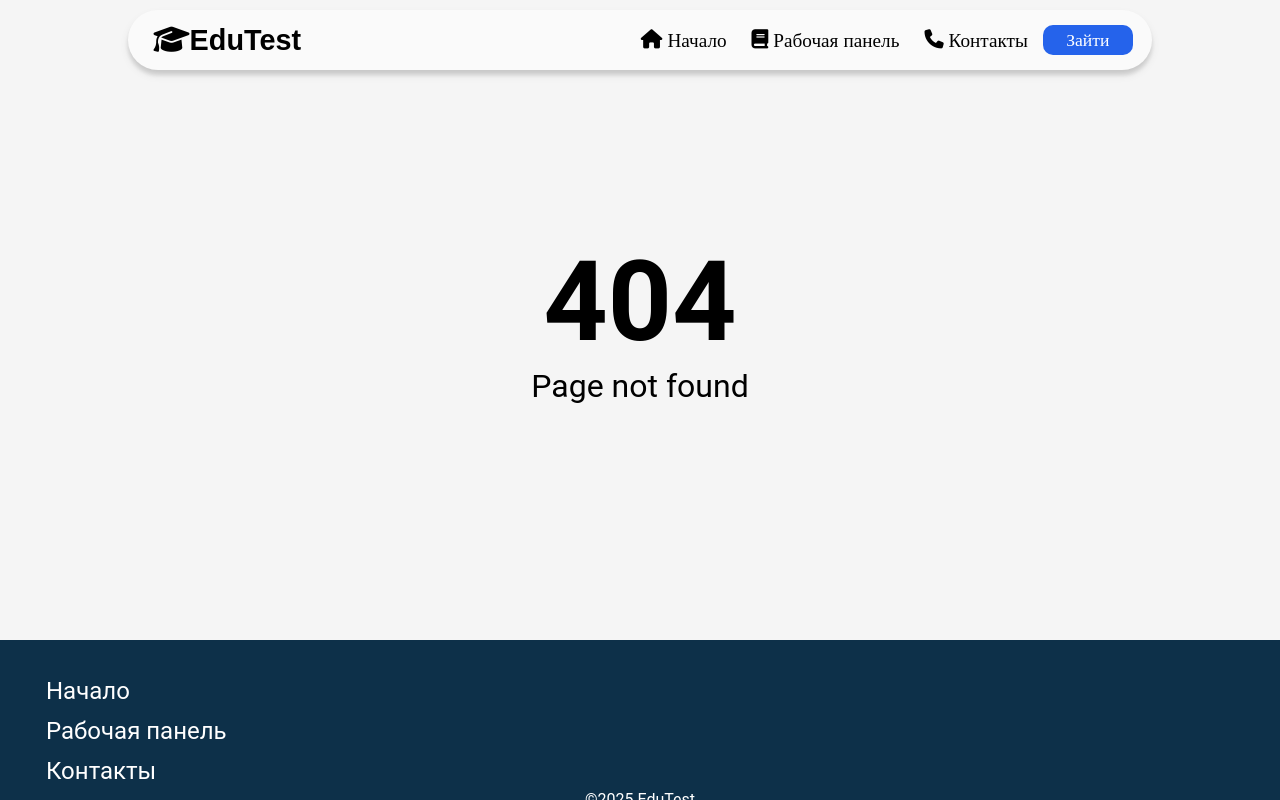
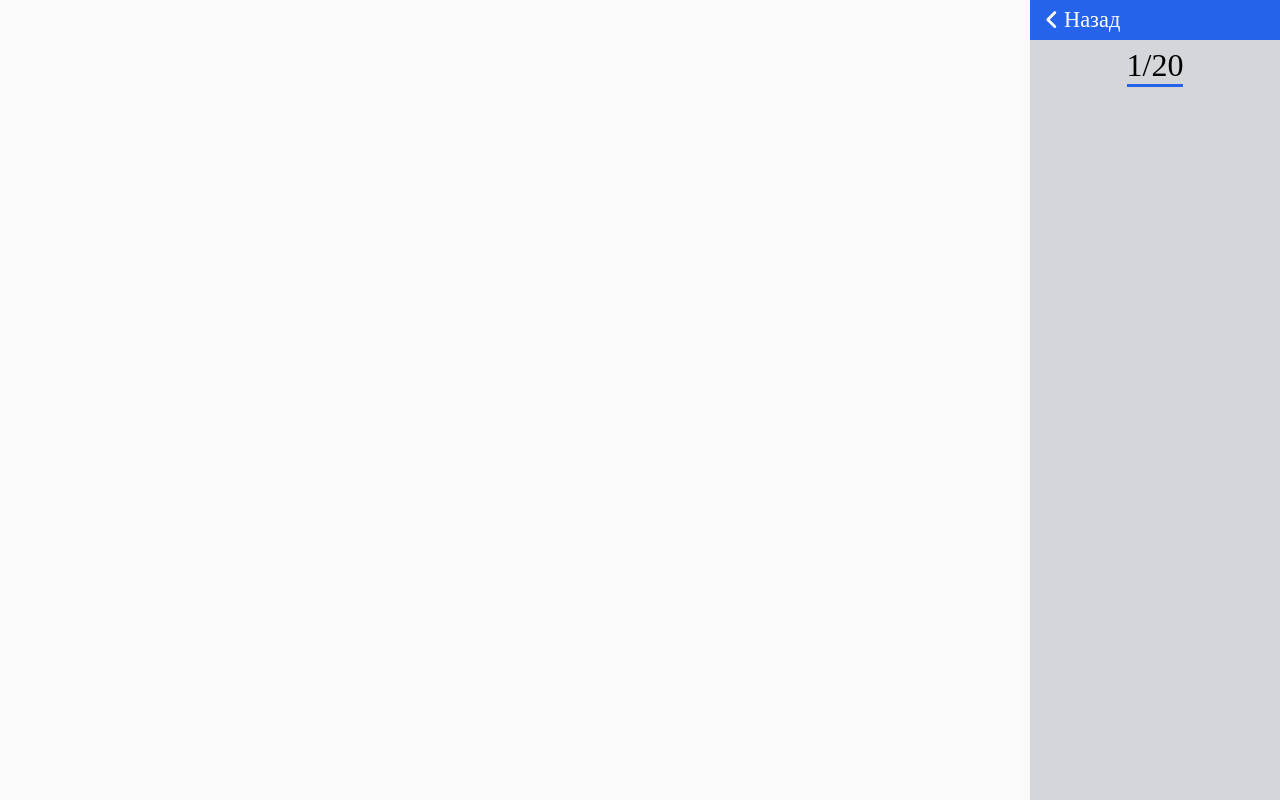
Before and after one commit to BaldruevSergei/Testing_site_Front, a React (Vite) app: page /TestLibrary/TestRun/0 in a window 1280 px wide. Before the commit this address had no page. Built offline with nearby package versions, Linux system fonts and the light colour scheme.

Commit message:
sidebar started

```diff
--- a/src/App.jsx
+++ b/src/App.jsx
@@ -18,7 +18,7 @@ function App() {
           <Route path='/Auth/:id' element={<AuthPage/>}></Route>
           <Route path='*' element={<ErrorPage/>}></Route>
           <Route path='/TestLibrary' element={<TestLibrary/>}></Route>
-          <Route path='/TestRun' element={<TestRun/>}></Route>
+          <Route path='TestLibrary/TestRun/:id' element={<TestRun/>}></Route>
           <Route path='TestLibrary/TestPreview/:id' element={<TestPreview/>}></Route>
         </Routes>
       </BrowserRouter>
--- a/src/components/sidebar/sidebar.jsx
+++ /dev/null
@@ -1,6 +0,0 @@
-import './sidebar.scss';
-export default function SideBar(){
-    return <nav>
-
-    </nav>
-}
--- a/src/components/testlibrarypage/notes.jsx
+++ b/src/components/testlibrarypage/notes.jsx
@@ -9,8 +9,15 @@ const newTests = [
         'maxTime': '60 minutes',
         'numQuestions': 20,
         'maxPoints': 100,
-        'numTries': 1,
+        'numTries': 2,
         'isAccess': true,
+        'isRunning': false,
+        'isDone': false,
+        'questions': [
+            {
+                1: '',
+            },
+        ]
     },
     {
         'id': 1,
@@ -24,6 +31,8 @@ const newTests = [
         'maxPoints': 100,
         'numTries': 1,
         'isAccess': true,
+        'isRunning': false,
+        'isDone': false,
     },
     {
         'id': 2,
@@ -37,6 +46,8 @@ const newTests = [
         'maxPoints': 100,
         'numTries': 1,
         'isAccess': true,
+        'isRunning': false,
+        'isDone': false,
     },
     {
         'id': 3,
@@ -50,6 +61,8 @@ const newTests = [
         'maxPoints': 100,
         'numTries': 1,
         'isAccess': true,
+        'isRunning': false,
+        'isDone': false,
     },
     {
         'id': 4,
@@ -63,6 +76,8 @@ const newTests = [
         'maxPoints': 100,
         'numTries': 1,
         'isAccess': true,
+        'isRunning': false,
+        'isDone': false,
     },
     {
         'id': 5,
@@ -76,6 +91,8 @@ const newTests = [
         'maxPoints': 100,
         'numTries': 1,
         'isAccess': true,
+        'isRunning': false,
+        'isDone': false,
     },
     {
         'id': 6,
@@ -89,6 +106,8 @@ const newTests = [
         'maxPoints': 100,
         'numTries': 1,
         'isAccess': true,
+        'isRunning': false,
+        'isDone': false,
     },
     {
         'id': 7,
@@ -102,6 +121,8 @@ const newTests = [
         'maxPoints': 100,
         'numTries': 1,
         'isAccess': true,
+        'isRunning': false,
+        'isDone': false,
     },
     {
         'id': 8,
@@ -115,6 +136,8 @@ const newTests = [
         'maxPoints': 100,
         'numTries': 1,
         'isAccess': true,
+        'isRunning': false,
+        'isDone': false,
     },
     {
         'id': 9,
@@ -128,6 +151,8 @@ const newTests = [
         'maxPoints': 100,
         'numTries': 1,
         'isAccess': true,
-    }
+        'isRunning': false,
+        'isDone': false,
+    },
 ];
 export default newTests;
--- a/src/components/testpreview/index.jsx
+++ b/src/components/testpreview/index.jsx
@@ -27,7 +27,7 @@ import NoAccessPage from '../noaccesspage';
                     <div><strong>Максимальное количество баллов:</strong> {test.maxPoints}</div>
                     <div><strong>Осталось попыток:</strong> {test.numTries}</div>
                 </div>
-                <div className="start"><Link>Начать</Link></div>
+                <div className="start"><Link to={`/TestLibrary/TestRun/${test.id}`}>Начать</Link></div>
             </div>
             </main>
             </div>: <NoAccessPage/> : <ErrorPage />}
--- /dev/null
+++ b/src/components/testrunpage/sidebar/index.jsx
@@ -0,0 +1,9 @@
+import { Link } from 'react-router-dom'
+import './sidebar.scss'
+export default function Sidebar(props){
+    const {id, numQuestions} = props;
+    return <nav className='sidebar'>
+        <div className='back'><Link to={`/TestLibrary/TestPreview/${id}`}><i className="fa fa-angle-left"></i>Назад</Link></div>
+        <Link className='currentquestion'><span>1/{numQuestions}</span></Link>
+    </nav>
+}
--- /dev/null
+++ b/src/components/testrunpage/sidebar/sidebar.scss
@@ -0,0 +1,39 @@
+@use '../../mixins.scss' as *;
+
+.sidebar{
+    @include size(100vh,250px,$hover,black);
+    @include flex(start,start,column,0);
+    position: fixed;
+    grid-column: 2;
+    .back{
+        width: 100%;
+        background-color: $button;
+        height: 40px;
+        @include flex(center,start,row,0);
+        padding-left: 15px;
+        a{
+            color: white;
+            font-size: 1.4rem;
+            @include flex(center,start,row,5px);
+        }
+    }
+    .currentquestion{
+        width: 100%;
+        min-height: 50px;
+        @include flex(center,center,column,15px);
+        font-size: 2rem;
+            span{
+                position: relative;
+            }
+            span::after{
+                content: '';
+                width: 100%;
+                background-color: $button;
+                height: 3px;
+                position: absolute;
+                top: 100%;
+                left: 0;
+            }
+    }
+
+}
--- a/src/components/testrunpage/testrun.jsx
+++ b/src/components/testrunpage/testrun.jsx
@@ -1,11 +1,20 @@
-
+import Tests from '../testlibrarypage/notes'
 import './testrun.scss';
-import Sidebar from '../sidebar/sidebar';
+import { useParams } from 'react-router-dom';
+import SideBar from './sidebar';
+import { useEffect, useState } from 'react';
 export default function TestRun(){
+    const {id} = useParams();
+    const [currentTest, setTest] = useState({});
+    useEffect(() => {
+        setTest(Tests.find((test) => test.id === parseInt(id)));
+    },[id])
     return <>
         <div className="testrun">
-            <Sidebar/>
-            <main></main>
+            <main>
+
+            </main>
+            <SideBar id={id} numQuestions={currentTest.numQuestions}/>
         </div>
     </>
 }
--- a/src/components/testrunpage/testrun.scss
+++ b/src/components/testrunpage/testrun.scss
@@ -2,9 +2,14 @@
 
 .testrun{
     min-height: 100vh;
+    width: 100vw;
     overflow-x: hidden;
-
+    @include grid(1fr, 1fr 250px, start, start);
+    position: relative;
     main{
-        min-height: $mainMinHeight;
+        min-height: 100vh;
+        overflow-x: hidden;
+        @include size(auto,auto,$white,black);
+        grid-column: span 1;
     }
 }
```
Also changed, not shown: src/components/sidebar/sidebar.scss (deleted).
